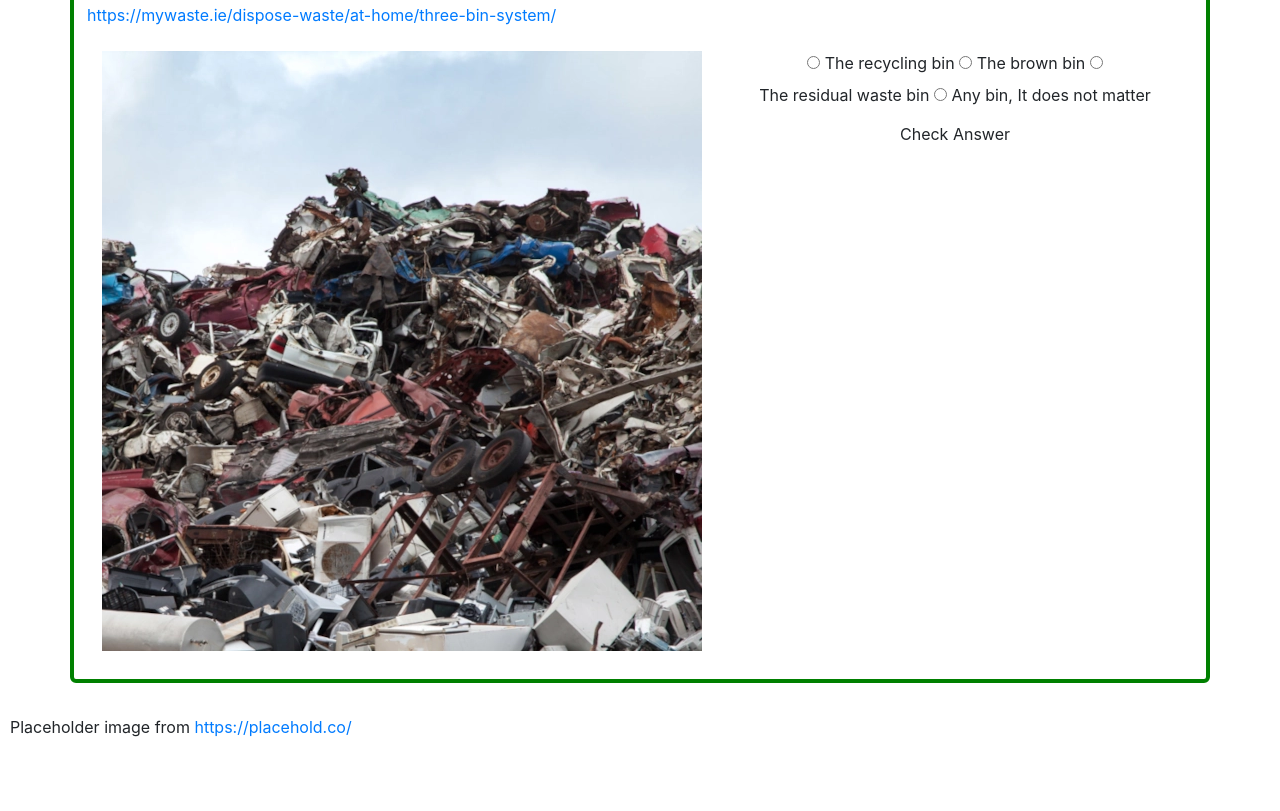
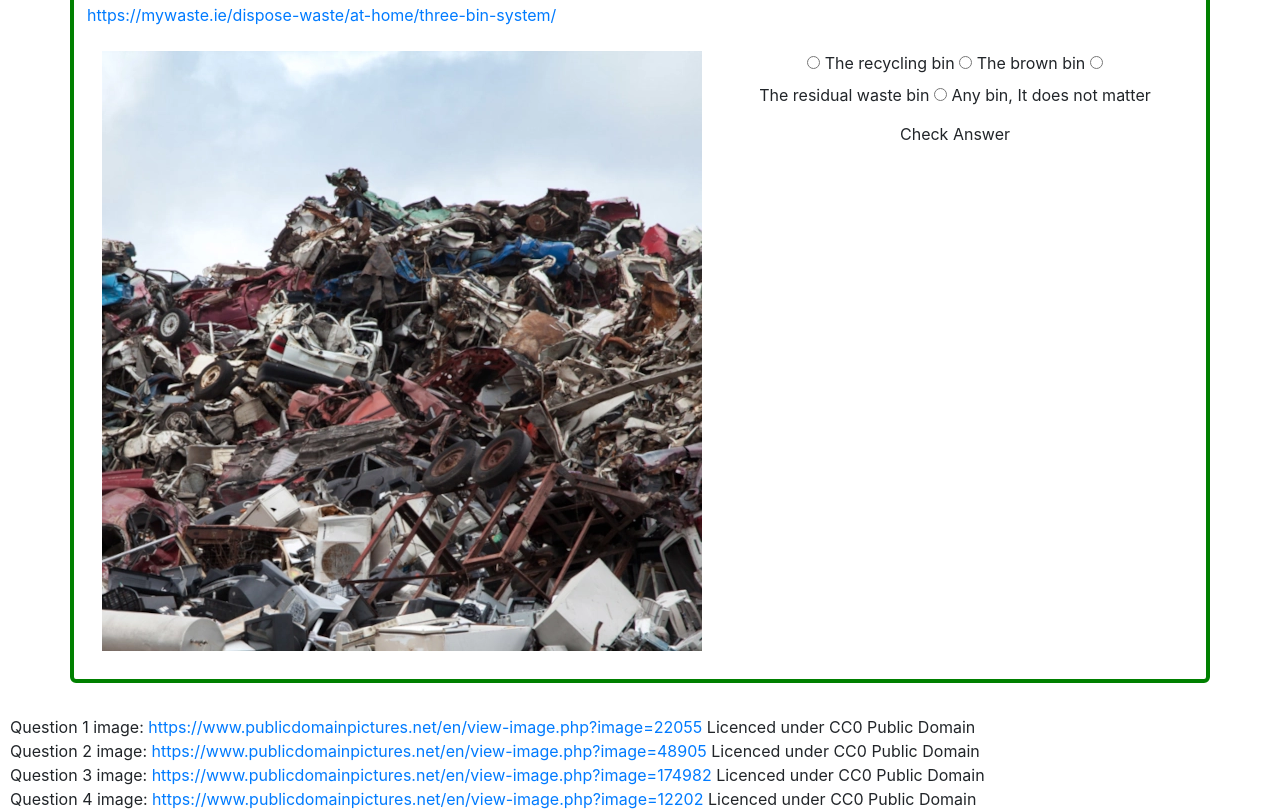
Before and after one commit to user-bit632/ca1-website, a plain HTML site: page howToHelp.html in a window 1280 px wide. Shown: the part 349-1160 px from the top of the page. Before the commit the page ends 1088 px from the top, so only its background shows below. Drawn offline with nearby package versions, Linux system fonts and the light colour scheme.

Commit message:
add attribution for images

```diff
--- a/howToHelp.html
+++ b/howToHelp.html
@@ -84,7 +84,13 @@
 
 		<!-- The footer section contains attribution information for the images on the page -->
 		<footer>
-			<span class="footer-text">Placeholder image from <a href="https://placehold.co/" target="_blank">https://placehold.co/</a></span> <!-- Setting the target to _blank makes the link open in a new tab to improve user experience -->
+			<span class="footer-text">Question 1 image: <a href="https://www.publicdomainpictures.net/en/view-image.php?image=22055" target="_blank">https://www.publicdomainpictures.net/en/view-image.php?image=22055</a> Licenced under CC0 Public Domain</span> <!-- Setting the target to _blank makes the link open in a new tab to improve user experience -->
+			<br>
+			<span class="footer-text">Question 2 image: <a href="https://www.publicdomainpictures.net/en/view-image.php?image=48905" target="_blank">https://www.publicdomainpictures.net/en/view-image.php?image=48905</a> Licenced under CC0 Public Domain</span>
+			<br>
+			<span class="footer-text">Question 3 image: <a href="https://www.publicdomainpictures.net/en/view-image.php?image=174982" target="_blank">https://www.publicdomainpictures.net/en/view-image.php?image=174982</a> Licenced under CC0 Public Domain</span>
+			<br>
+			<span class="footer-text">Question 4 image: <a href="https://www.publicdomainpictures.net/en/view-image.php?image=12202" target="_blank">https://www.publicdomainpictures.net/en/view-image.php?image=12202</a> Licenced under CC0 Public Domain</span>
 		</footer>
 
 		<!-- Link to our Javascript file. -->
```
